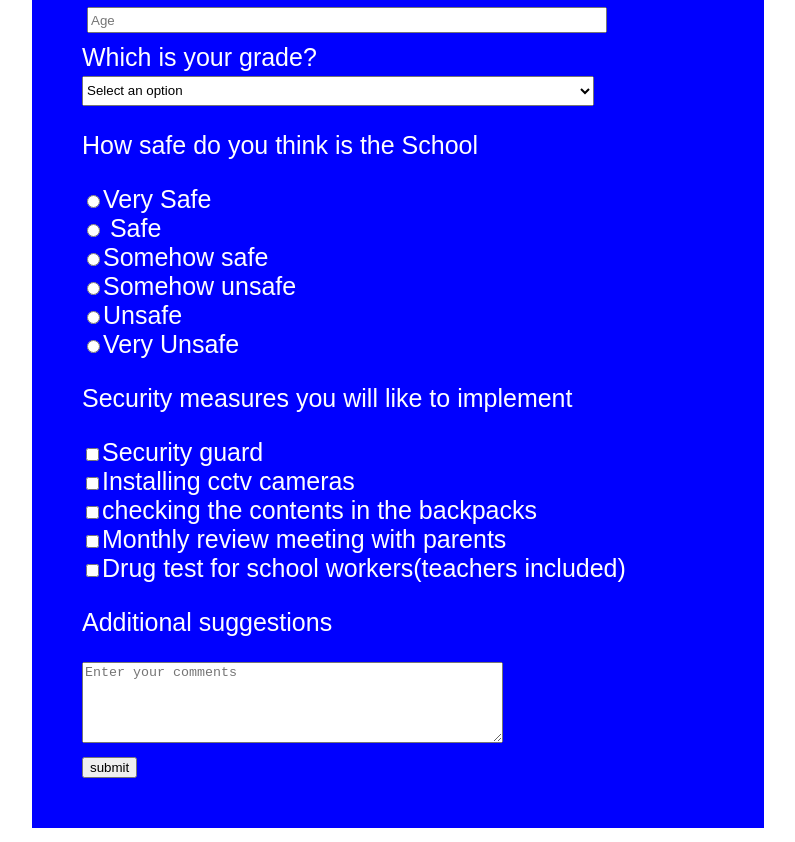
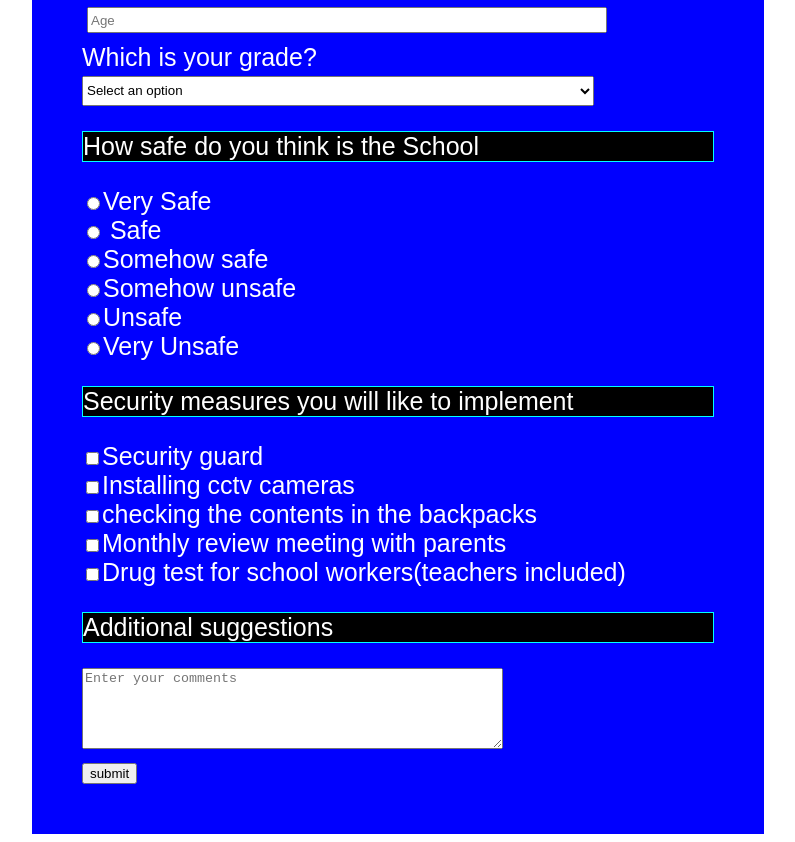
Before and after one commit to Prethush/survey-page, a plain HTML site: page index.html in a window 1280 px wide. Shown: the part 406-1248 px from the top of the page, without its empty margins (242-1037 px from the left). Drawn offline with Linux system fonts and the light colour scheme.

Commit message:
few changes in css

```diff
--- a/index.html
+++ b/index.html
@@ -28,7 +28,7 @@
              <option value="fith-grade">fith grade</option>
              <option value="sixth-grade">sixth grade</option>
             </select>
-            <p>How safe do you think is the School</p>
+            <p class="black">How safe do you think is the School</p>
             <label id="radio-label1"for="radio1">
                 <input type="radio" id="radio1" name="radio" value="1" class="radio">Very Safe</input></label>
                 <label id="radio-label2"for="radio2">
@@ -41,7 +41,7 @@
                                 <input type="radio" id="radio5" name="radio" value="5" class="radio">Unsafe</input></label>
                                 <label id="radio-label6"for="radio6">
                                     <input type="radio" id="radio6" name="radio" value="6" class="radio">Very Unsafe</input></label>
-                 <p>Security measures you will like to implement</p>
+                 <p class="black">Security measures you will like to implement</p>
                  <label for="check1" id="checkbox-label">
                      <input type="checkbox" id="check1" value="1" class="checkbox" name="checkbox">Security guard</input>
                  </label>
@@ -55,7 +55,7 @@
                     <input type="checkbox" id="check5" value="5" class="checkbox" name="checkbox">Drug test for school workers(teachers included)</input>
                 </label>
 
-                <p>Additional suggestions</p>
+                <p class="black">Additional suggestions</p>
                 <label id="textarea-label" for="textarea">
                     <textarea id="textarea" name="textarea" rows="5" cols="50" placeholder="Enter your comments"></textarea>
                 </label>
--- a/style.css
+++ b/style.css
@@ -41,3 +41,7 @@ label{
 #dropdown-label{
     margin-top: 5px;
 }
+p.black{
+    background-color:black;
+    border: 1px solid aqua;
+}
```
